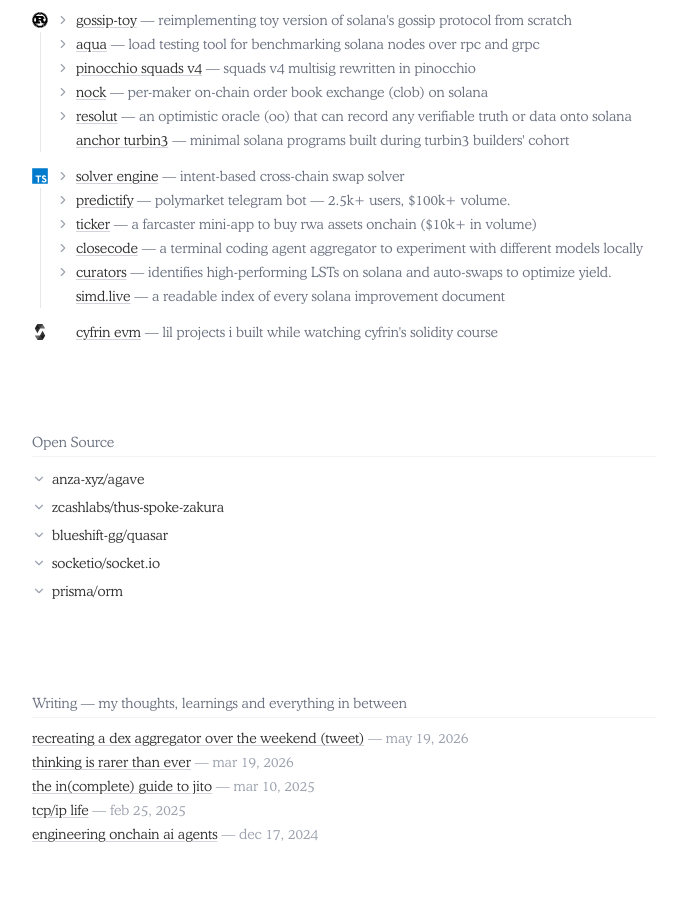
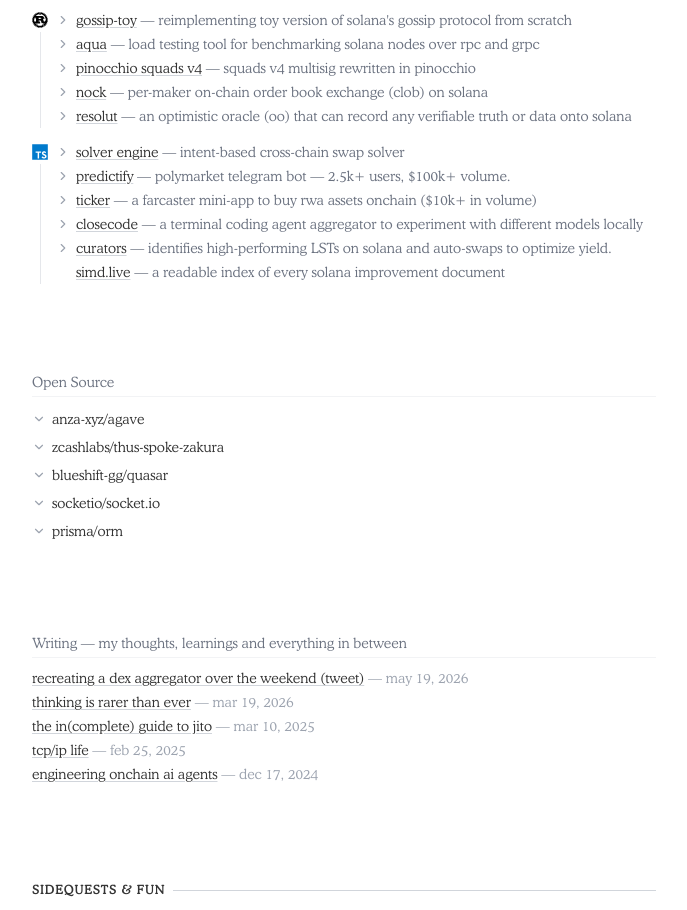
Before and after one commit to Not-Sarthak/portfolio, a Next.js app: page / in a window 1280 px wide. Shown: the part 1060-1970 px from the top of the page, without its empty margins (296-983 px from the left). Built offline with nearby package versions, Linux system fonts and the light colour scheme; a web font is replaced by a local one.

Commit message:
chore: hide coursework projects

```diff
--- a/src/data/resume.tsx
+++ b/src/data/resume.tsx
@@ -94,18 +94,18 @@
         <>implemented a <b>staked dispute court with sha-256 commit-reveal voting</b>, per-voter stake, reputation and reward pdas, and slashing of the losing side on resolution</>,
       ],
     },
-    "Anchor Turbin3": {
-      id: 5,
-      language: "/languages/rust.svg",
-      description: "minimal solana programs built during turbin3 builders' cohort",
-      links: [
-        {
-          type: "Source",
-          href: "https://github.com/Not-Sarthak/anchor-turbin3",
-          icon: <GithubIcon className="size-9" />,
-        },
-      ],
-    },
+    // "Anchor Turbin3": {
+    //   id: 5,
+    //   language: "/languages/rust.svg",
+    //   description: "minimal solana programs built during turbin3 builders' cohort",
+    //   links: [
+    //     {
+    //       type: "Source",
+    //       href: "https://github.com/Not-Sarthak/anchor-turbin3",
+    //       icon: <GithubIcon className="size-9" />,
+    //     },
+    //   ],
+    // },
     "Solver Engine": {
       id: 6,
       language: "/languages/typescript.svg",
@@ -211,18 +211,18 @@
       ],
       description: "a readable index of every solana improvement document",
     },
-    "Cyfrin EVM": {
-      id: 12,
-      language: "/languages/solidity.svg",
-      description: "lil projects i built while watching cyfrin's solidity course",
-      links: [
-        {
-          type: "Source",
-          href: "https://github.com/Not-Sarthak/cyfrin-evm",
-          icon: <GithubIcon className="size-9" />,
-        },
-      ],
-    },
+    // "Cyfrin EVM": {
+    //   id: 12,
+    //   language: "/languages/solidity.svg",
+    //   description: "lil projects i built while watching cyfrin's solidity course",
+    //   links: [
+    //     {
+    //       type: "Source",
+    //       href: "https://github.com/Not-Sarthak/cyfrin-evm",
+    //       icon: <GithubIcon className="size-9" />,
+    //     },
+    //   ],
+    // },
     // Pintel: {
     //   id: 12,
     //   language: "/languages/solidity.svg",
```
